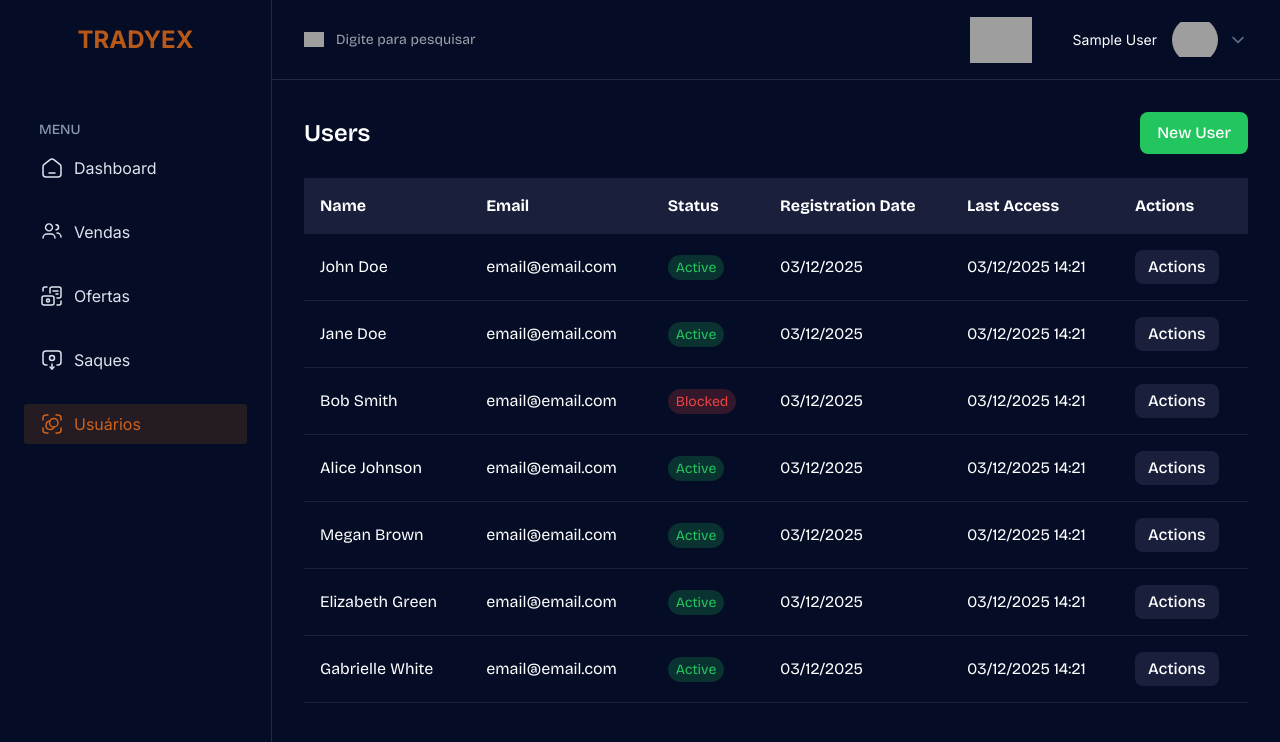
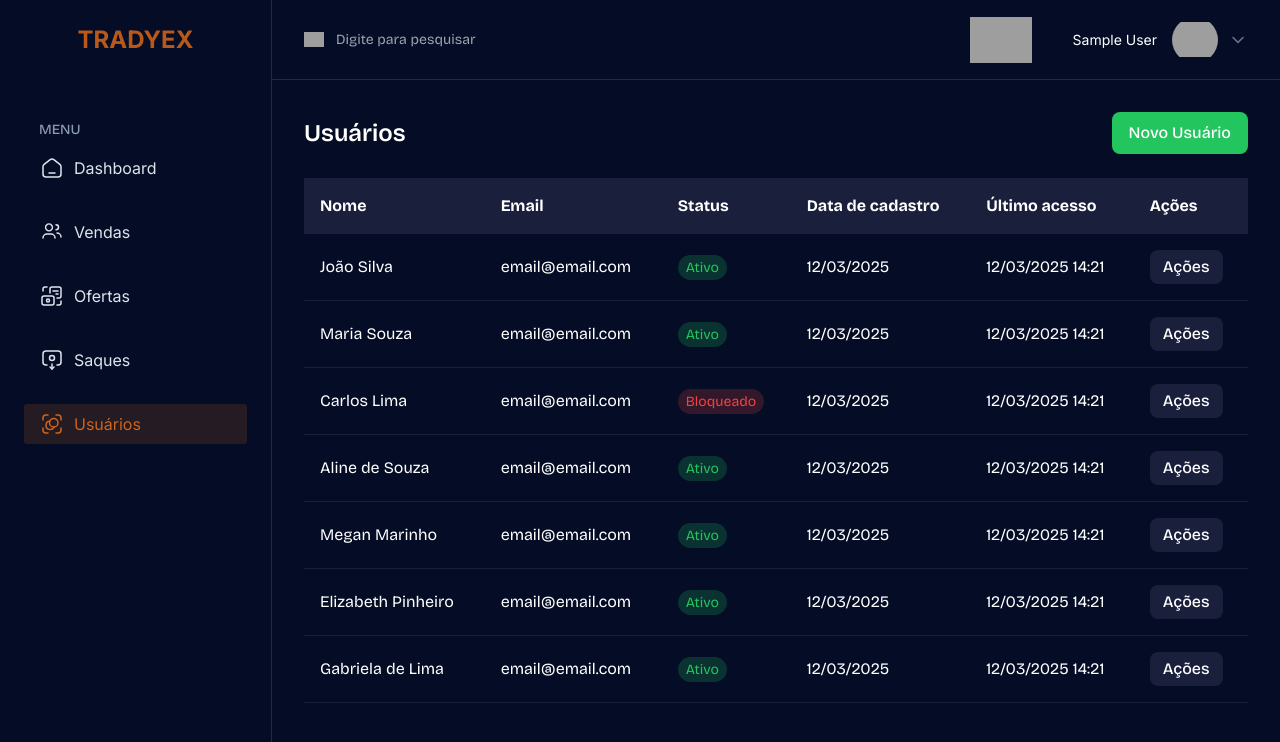
Before and after one commit to Tradyex-BR/upyex-manager, a Vue app: page /users in a window 1280 px wide. Shown: the top 742 px of the page. Built offline with nearby package versions, Linux system fonts and the light colour scheme; sample sign-in values are in the browser's storage; grey boxes are pictures that could not be loaded.

Commit message:
fix: dropdown background colot

```diff
--- a/src/views/Offers.vue
+++ b/src/views/Offers.vue
@@ -5,7 +5,7 @@
         <div class="w-full max-md:max-w-full">
           <section class=" min-h-[944px] w-full overflow-hidden max-md:max-w-full max-md:px-5">
             <p class="text-white text-2xl font-semibold mb-6">Offers</p>
-            <div class="overflow-x-auto">
+            <div>
               <table class="w-full text-white border-collapse">
                 <thead>
                   <tr class="bg-[#1A1F3C]">
--- a/src/views/Sales.vue
+++ b/src/views/Sales.vue
@@ -6,7 +6,7 @@
           <section
             class=" min-h-[944px] w-full overflow-hidden max-md:max-w-full max-md:px-5">
             <p class="text-white text-2xl font-semibold mb-6">Affiliates</p>
-            <div class="overflow-x-auto">
+            <div>
               <table class="w-full text-white border-collapse">
                 <thead>
                   <tr class="bg-[#1A1F3C]">
@@ -38,7 +38,7 @@
                         </button>
                         <div
                           v-if="dropdownOpen === affiliate.id"
-                          class="absolute right-0 mt-2 w-48 bg-[#1A1F3C] rounded-lg shadow-lg z-10"
+                          class="absolute right-0 mt-2 w-48 bg-[#1a1a1a] rounded-lg shadow-lg z-10"
                         >
                           <button
                             @click="handleAction(affiliate.id, 'aprovar')"
--- a/src/views/Users.vue
+++ b/src/views/Users.vue
@@ -5,67 +5,67 @@
         <div class="w-full max-md:max-w-full">
           <section class=" min-h-[944px] w-full overflow-hidden max-md:max-w-full max-md:px-5">
             <div class="flex justify-between items-center mb-6">
-              <p class="text-white text-2xl font-semibold">Users</p>
+              <p class="text-white text-2xl font-semibold">Usuários</p>
               <button class="bg-green-500 hover:bg-green-600 text-white px-4 py-2 rounded-lg transition-colors">
-                New User
+                Novo Usuário
               </button>
             </div>
-            <div class="overflow-x-auto">
+            <div>
               <table class="w-full text-white border-collapse">
                 <thead>
                   <tr class="bg-[#1A1F3C]">
-                    <th class="p-4 text-left">Name</th>
+                    <th class="p-4 text-left">Nome</th>
                     <th class="p-4 text-left">Email</th>
                     <th class="p-4 text-left">Status</th>
-                    <th class="p-4 text-left">Registration Date</th>
-                    <th class="p-4 text-left">Last Access</th>
-                    <th class="p-4 text-left">Actions</th>
+                    <th class="p-4 text-left">Data de cadastro</th>
+                    <th class="p-4 text-left">Último acesso</th>
+                    <th class="p-4 text-left">Ações</th>
                   </tr>
                 </thead>
                 <tbody>
-                  <tr v-for="user in users" :key="user.id" class="border-b border-[#1A1F3C]">
-                    <td class="p-4">{{ user.name }}</td>
-                    <td class="p-4">{{ user.email }}</td>
+                  <tr v-for="usuario in usuarios" :key="usuario.id" class="border-b border-[#1A1F3C]">
+                    <td class="p-4">{{ usuario.nome }}</td>
+                    <td class="p-4">{{ usuario.email }}</td>
                     <td class="p-4">
-                      <span :class="getStatusClass(user.status)">{{ user.status }}</span>
+                      <span :class="getStatusClass(usuario.status)">{{ usuario.status }}</span>
                     </td>
-                    <td class="p-4">{{ user.registrationDate }}</td>
-                    <td class="p-4">{{ user.lastAccess }}</td>
+                    <td class="p-4">{{ usuario.dataCadastro }}</td>
+                    <td class="p-4">{{ usuario.ultimoAcesso }}</td>
                     <td class="p-4">
                       <div class="relative">
                         <button
-                          @click="toggleDropdown(user.id)"
+                          @click="toggleDropdown(usuario.id)"
                           class="px-3 py-1 bg-[#1A1F3C] rounded-lg hover:bg-[#2A2F4C] transition-colors"
                         >
-                          Actions
+                          Ações
                         </button>
                         <div
-                          v-if="dropdownOpen === user.id"
-                          class="absolute right-0 mt-2 w-48 bg-[#1A1F3C] rounded-lg shadow-lg z-10"
+                          v-if="dropdownOpen === usuario.id"
+                          class="absolute right-0 mt-2 w-48 bg-[#1a1a1a] rounded-lg shadow-lg z-10"
                         >
                           <button
-                            @click="handleAction(user.id, 'block')"
+                            @click="handleAction(usuario.id, 'bloquear')"
                             class="w-full text-left px-4 py-2 hover:bg-[#2A2F4C] text-yellow-500"
                           >
-                            Block
+                            Bloquear
                           </button>
                           <button
-                            @click="handleAction(user.id, 'edit-permission')"
+                            @click="handleAction(usuario.id, 'editar-permissao')"
                             class="w-full text-left px-4 py-2 hover:bg-[#2A2F4C] text-blue-500"
                           >
-                            Edit Permission
+                            Editar Permissão
                           </button>
                           <button
-                            @click="handleAction(user.id, 'reset-password')"
+                            @click="handleAction(usuario.id, 'resetar-senha')"
                             class="w-full text-left px-4 py-2 hover:bg-[#2A2F4C] text-purple-500"
                           >
-                            Reset Password
+                            Resetar Senha
                           </button>
                           <button
-                            @click="handleAction(user.id, 'delete')"
+                            @click="handleAction(usuario.id, 'excluir')"
                             class="w-full text-left px-4 py-2 hover:bg-[#2A2F4C] text-red-500"
                           >
-                            Delete
+                            Excluir
                           </button>
                         </div>
                       </div>
@@ -86,32 +86,32 @@
 import Sidebar from '@/components/layout/dashboard/Sidebar.vue'
 import TopBar from '@/components/layout/dashboard/TopBar.vue'
 
-interface User {
+interface Usuario {
   id: number;
-  name: string;
+  nome: string;
   email: string;
   status: string;
-  registrationDate: string;
-  lastAccess: string;
+  dataCadastro: string;
+  ultimoAcesso: string;
 }
 
 export default defineComponent({
-  name: 'Users',
+  name: 'Usuarios',
   components: {
     Sidebar,
     TopBar
   },
   data() {
     return {
-      users: [] as User[],
+      usuarios: [] as Usuario[],
       dropdownOpen: null as number | null
     }
   },
   methods: {
     getStatusClass(status: string): string {
       const classes = {
-        'Active': 'px-2 py-1 rounded-full text-sm bg-green-500/20 text-green-500',
-        'Blocked': 'px-2 py-1 rounded-full text-sm bg-red-500/20 text-red-500'
+        'Ativo': 'px-2 py-1 rounded-full text-sm bg-green-500/20 text-green-500',
+        'Bloqueado': 'px-2 py-1 rounded-full text-sm bg-red-500/20 text-red-500'
       }
       return classes[status as keyof typeof classes] || ''
     },
@@ -119,74 +119,74 @@
       this.dropdownOpen = this.dropdownOpen === id ? null : id
     },
     handleAction(id: number, action: string) {
-      // Implement logic for each action here
-      console.log(`Action ${action} for user ${id}`)
+      // Aqui você pode implementar a lógica para cada ação
+      console.log(`Ação ${action} para o usuário ${id}`)
       this.dropdownOpen = null
     },
-    loadUsers() {
-      this.users = [
+    carregarUsuarios() {
+      this.usuarios = [
         {
           id: 1,
-          name: 'John Doe',
+          nome: 'João Silva',
           email: 'email@email.com',
-          status: 'Active',
-          registrationDate: '03/12/2025',
-          lastAccess: '03/12/2025 14:21'
+          status: 'Ativo',
+          dataCadastro: '12/03/2025',
+          ultimoAcesso: '12/03/2025 14:21'
         },
         {
           id: 2,
-          name: 'Jane Doe',
+          nome: 'Maria Souza',
           email: 'email@email.com',
-          status: 'Active',
-          registrationDate: '03/12/2025',
-          lastAccess: '03/12/2025 14:21'
+          status: 'Ativo',
+          dataCadastro: '12/03/2025',
+          ultimoAcesso: '12/03/2025 14:21'
         },
         {
           id: 3,
-          name: 'Bob Smith',
+          nome: 'Carlos Lima',
           email: 'email@email.com',
-          status: 'Blocked',
-          registrationDate: '03/12/2025',
-          lastAccess: '03/12/2025 14:21'
+          status: 'Bloqueado',
+          dataCadastro: '12/03/2025',
+          ultimoAcesso: '12/03/2025 14:21'
         },
         {
           id: 4,
-          name: 'Alice Johnson',
+          nome: 'Aline de Souza',
           email: 'email@email.com',
-          status: 'Active',
-          registrationDate: '03/12/2025',
-          lastAccess: '03/12/2025 14:21'
+          status: 'Ativo',
+          dataCadastro: '12/03/2025',
+          ultimoAcesso: '12/03/2025 14:21'
         },
         {
           id: 5,
-          name: 'Megan Brown',
+          nome: 'Megan Marinho',
           email: 'email@email.com',
-          status: 'Active',
-          registrationDate: '03/12/2025',
-          lastAccess: '03/12/2025 14:21'
+          status: 'Ativo',
+          dataCadastro: '12/03/2025',
+          ultimoAcesso: '12/03/2025 14:21'
         },
         {
           id: 6,
-          name: 'Elizabeth Green',
+          nome: 'Elizabeth Pinheiro',
           email: 'email@email.com',
-          status: 'Active',
-          registrationDate: '03/12/2025',
-          lastAccess: '03/12/2025 14:21'
+          status: 'Ativo',
+          dataCadastro: '12/03/2025',
+          ultimoAcesso: '12/03/2025 14:21'
         },
         {
           id: 7,
-          name: 'Gabrielle White',
+          nome: 'Gabriela de Lima',
           email: 'email@email.com',
-          status: 'Active',
-          registrationDate: '03/12/2025',
-          lastAccess: '03/12/2025 14:21'
+          status: 'Ativo',
+          dataCadastro: '12/03/2025',
+          ultimoAcesso: '12/03/2025 14:21'
         }
       ]
     }
   },
   mounted() {
-    this.loadUsers()
-    // Close the dropdown when clicking outside
+    this.carregarUsuarios()
+    // Fechar o dropdown quando clicar fora
     document.addEventListener('click', (e) => {
       const target = e.target as HTMLElement
       if (!target.closest('.relative')) {
--- a/src/views/Withdrawals.vue
+++ b/src/views/Withdrawals.vue
@@ -5,7 +5,7 @@
         <div class="w-full max-md:max-w-full">
           <section class=" min-h-[944px] w-full overflow-hidden max-md:max-w-full max-md:px-5">
             <p class="text-white text-2xl font-semibold mb-6">Withdrawals</p>
-            <div class="overflow-x-auto">
+            <div>
               <table class="w-full text-white border-collapse">
                 <thead>
                   <tr class="bg-[#1A1F3C]">
@@ -36,7 +36,7 @@
                         </button>
                         <div
                           v-if="dropdownOpen === withdrawal.id"
-                          class="absolute right-0 mt-2 w-48 bg-[#1A1F3C] rounded-lg shadow-lg z-10"
+                          class="absolute right-0 mt-2 w-48 bg-[#1a1a1a] rounded-lg shadow-lg z-10"
                         >
                           <button
                             @click="aprovar(withdrawal.id)"
```
